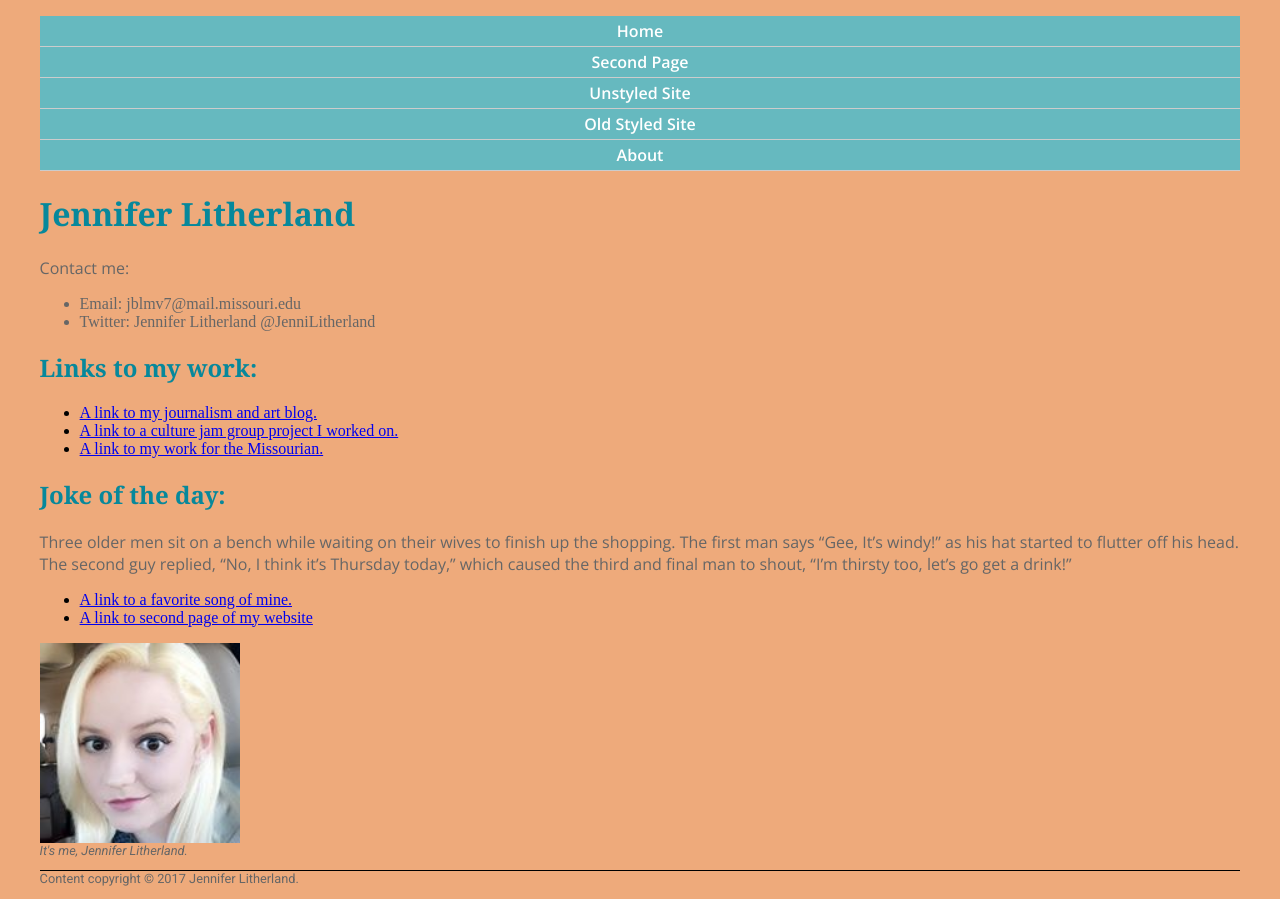
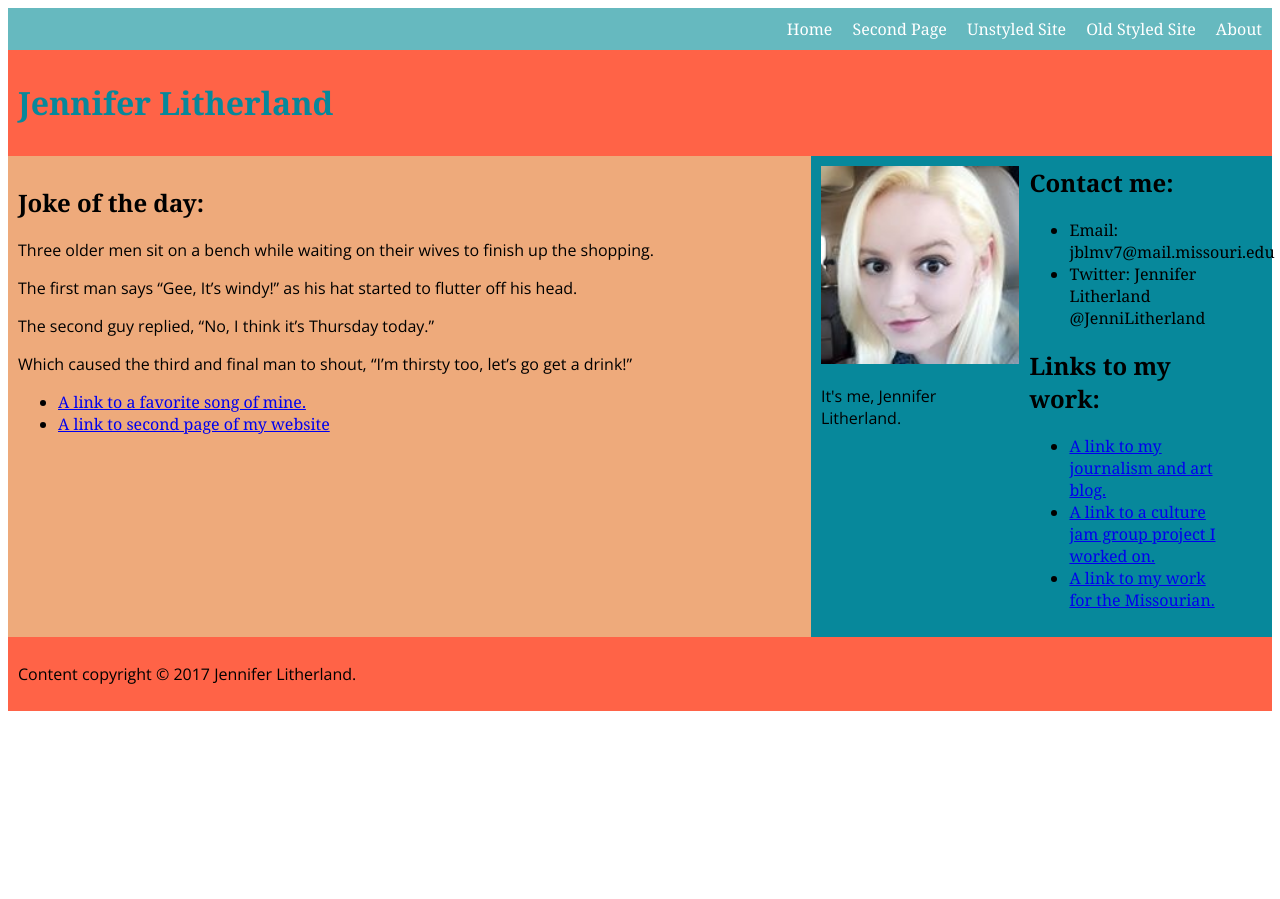
Before and after one commit to J4502-ss17/jenniferlitherland, a plain HTML site: page index.html in a window 1280 px wide. After the commit the page ends 800 px from the top, so only its background shows below. Drawn offline with nearby package versions, Linux system fonts and the light colour scheme; a web font is replaced by a local one.

Commit message:
Flexbox assignment

```diff
--- a/index.html
+++ b/index.html
@@ -1,56 +1,64 @@
-<!DOCTYPE html PUBLIC "-//W3C//DTD XHTML 1.0 Transitional//EN"
-   "http://www.w3.org/TR/xhtml1/DTD/xhtml1-transitional.dtd">
+<!DOCTYPE html>
 
-<html xmlns="http://www.w3.org/1999/xhtml">
-
+<html>
 <head>
-	<title>	Jennifer Litherland </title>
-	<meta http-equiv="content-type"
-		content="text/html;charset=utf-8" />
-<link href="https://fonts.googleapis.com/css?family=Open+Sans:400,400i,600|Roboto:400,400i,700|Suez+One" rel="stylesheet"/>
-    <link rel="stylesheet" type="text/css" href="style.css"/>
+	<title>Jennifer Litherland</title>
+	<meta http-equiv="content-type" content="text/html;charset=utf-8" />
+	<meta name="viewport" content="width=device-width, initial-scale=1">
+	<link href="https://fonts.googleapis.com/css?family=Open+Sans:400,400i,600|Roboto:400,400i,700|Suez+One" rel="stylesheet">
+	<link rel="stylesheet" href="style.css">
 </head>
 
 <body>
-<!--This is a comment. It won't show up in your browser, only in the page source-->
-<div id="container">
-    <ul id="nav">
+  <nav>
+    <ul class="navigation">
       <li><a href="index.html">Home</a></li>
       <li><a href="Index3.html">Second Page</a></li>
       <li><a href="oldindex.html">Unstyled Site</a></li>
-        <li><a href="oldindex2.html">Old Styled Site</a></li>
+      <li><a href="indexoldb.html">Old Styled Site</a></li>
       <li><a href="about.html">About</a></li>
     </ul>
-
+  </nav>
+  <div class="wrapper">
+  <header>
 	  <h1>Jennifer Litherland</h1>
-	<p> Contact me:</p>
+  </header>
+    <article>
+		<div class="image">
+      <a href="mailto:jblmv7@mail.missouri.edu">
+			     <img src="profile.jpg" alt="A picture of me, Jennifer Litherland"/>
+      </a>
+      <p class="caption">It's me, Jennifer Litherland.</p>
+		</div>
+		<div class="story">
+			<h2 class="first">Contact me:</h2>
       <ul id="nav2">
         <li>Email: jblmv7@mail.missouri.edu</li>
         <li>Twitter: Jennifer Litherland @JenniLitherland</li>
       </ul>
       <h2>Links to my work:</h2>
-  <ul id="nav3">
+      <ul>
         <li><a href="https://jenniferlitherlandblog.wordpress.com/">A link to my journalism and art blog.</a></li>
         <li><a href="http://hjlin8.wixsite.com/group10culturejam">A link to a culture jam group project I worked on.</a></li>
         <li><a href="https://www.columbiamissourian.com/users/profile/jblmv7/">A link to my work for the Missourian.</a></li>
       </ul>
+		</div>
+    </article>
 
+    <aside class="aside-1">
 		  <h2>Joke of the day:</h2>
-  <p>Three older men sit on a bench while waiting on their wives to finish up the shopping. The first man says “Gee, It’s windy!” as his hat started to flutter off his head. The second guy replied, “No, I think it’s Thursday today,” which caused the third and final man to shout, “I’m thirsty too, let’s go get a drink!” </p>
-
-  <ul id="nav4">
+      <p>Three older men sit on a bench while waiting on their wives to finish up the shopping. </p>
+      <p> The first man says “Gee, It’s windy!” as his hat started to flutter off his head.</p>
+      <p>The second guy replied, “No, I think it’s Thursday today.”</p>
+      <p> Which caused the third and final man to shout, “I’m thirsty too, let’s go get a drink!”</p>
+      <ul>
         <li><a href="https://www.youtube.com/watch?v=dQw4w9WgXcQ">A link to a favorite song of mine.</a></li>
         <li><a href="Index3.html">A link to second page of my website</a></li>
       </ul>
-
-  <a href="mailto:jblmv7@mail.missouri.edu">
-    <img src="profile.jpg" alt="A picture of me, Jennifer Litherland" title="Jennifer Litherland" width="200px"  />
-  </a>
-    <p class="caption">It's me, Jennifer Litherland.</p>
-
+	</aside>
+    <footer>
 		<p id="footer">Content copyright &copy; 2017 Jennifer Litherland.</p>
-    <!-- end container div -->
+	</footer>
   </div>
 </body>
-
 </html>
--- a/style.css
+++ b/style.css
@@ -1,110 +1,164 @@
-/*styles go here*/
+/*Typography*/
 
-p{
-  color: #666666;
-  font-family: 'Open Sans', Arial, sans-serif;
+body {
+    font-family: 'Suez One', Georgia, serif;
 }
 
-
-h1{
+h1 {
+    font-size: 2em;
     color: #07889B;
     font-family: 'Suez One', Georgia, serif;
 }
 
-h2{
-  color: #07889B;
-  font-family: 'Suez One', Georgia, serif;
+p {
+    font-size: 1em;
+    color: black;
+    font-family: 'Open Sans', Arial, sans-serif;
 }
 
-body {
-  background-color: #EEAA7B;
+/*Navigation styles*/
+
+.navigation{
+	list-style: none;
+	margin: 0;
+	background: #66B9BF;
+    padding: 0;
+    display: flex;
+	flex-flow: column;
 }
 
-#container {
-  width: 95%;
-  /*margin-top: 0;
-  margin-right: auto;
-  margin-bottom: 0;
-  margin-left: auto;
-  margin: 0 auto 0 auto;*/
-  margin: 0 auto;
+.navigation a {
+	text-decoration: none;
+	display: block;
+	color: white;
+    text-align:center;
+    padding: 10px;
+    border-bottom:1px solid black;
 }
 
-#nav {
-  padding: 0;
-  list-style-type: none;
-}
-
-#nav li{
-  margin: 0;
-  padding: 0;
-  border-bottom: 1px solid #ccc;
+.navigation li:last-of-type a{
+  border-bottom: none;
 }
 
 
-#nav a:link, #nav a:visited {
-  display: block;
-  color: #ffffff;
-  background-color: #66B9BF;;
-  font-weight: bold;
-  text-align: center;
-  text-decoration: none;
-  padding: 4px;
-  font-family: 'Open Sans', Arial, sans-serif;
+/*Image width*/
+
+img {
+    width: 100%;
 }
 
-#nav a:hover, #nav a:active {
-  background-color:#EEAA7B;
+/*Colors for different parts of page */
+
+header {
+  background: tomato;
 }
 
-#nav2 li{
-  color: #666666
+footer {
+  background:  tomato;
 }
 
-#nav3 li a:visited{
-  text-decoration: none;
-  font-family: 'Open Sans', Arial, sans-serif;
-  color: #666666;
+article {
+  background: #07889B;
 }
 
-#nav3 a:active {
-  text-decoration: none;
-  font-family: 'Open Sans', Arial, sans-serif;
-  color: #666666;
-}
-
-#nav4 li a:visited{
-  text-decoration: none;
-  font-family: 'Open Sans', Arial, sans-serif;
-  color: #666666;
-}
-
-#nav4 a:active {
-  text-decoration: none;
-  font-family: 'Open Sans', Arial, sans-serif;
-  color: #666666;
+.aside-1 {
+  background: #EEAA7B;
 }
 
 
+/*Setting up flexible boxes for our content*/
 
-.caption {
-  color:black;
-  font-family: 'Roboto', Arial, sans-serif;
-  margin-top: 0;
-  font-style: italic;
-  font-size: 0.8em;
-  text-align:left;
-  color: #666666;
+.wrapper {
+    display: flex;
+    flex-flow: row wrap;
 }
 
-#footer {
-  color:black;
-  font-family: 'Roboto', Arial, sans-serif;
-  font-size: 0.8em;
-  border-top: 1px solid black;
-  color: #666666;
+header, article, aside, footer {
+  flex: 1 100%;
+  padding: 10px;
 }
 
-img {
+/*These styles activate when the page is larger than 800px wide*/
+
+@media (min-width:800px) {
+
+    .navigation {
+        flex-flow: row wrap;
+        justify-content: flex-end;
+    }
+
+    .navigation a {
         border: none;
     }
+
+    .navigation a:hover {
+    	background: black;
+    }
+
+    aside {
+        flex: 1 auto;
+    }
+
+    article {
+		flex: 3 0px;
+	}
+
+    .aside-1 {
+        order: 1;
+    }
+
+    article {
+        order: 2;
+    }
+
+    .aside-2 {
+        order: 3;
+    }
+
+    footer {
+        order: 4;
+    }
+
+    /*These styles apply to the floated image technique*/
+
+            /*========================
+
+            img {
+                width: 45%;
+                float: left;
+                margin-right: 10px;
+            }
+
+            .first {
+                margin-top: 0;
+            }
+
+            =======================*/
+
+    /*These styles apply to the Flexbox image technique */
+
+    article {
+        display: flex;
+        flex-flow: row;
+        flex-wrap: wrap;
+    }
+
+    /*This code is for the first image attempt -- the object-fit property*/
+    /*img {
+        width: 45%;
+        object-fit: contain;
+    }*/
+
+    .image {
+        width: 45%;
+        margin-right: 10px;
+    }
+
+    .story {
+        width: 45%;
+    }
+
+    .first {
+        margin-top: 0;
+    }
+}
--- /dev/null
+++ b/styleoldb.css
@@ -0,0 +1,110 @@
+/*styles go here*/
+
+p{
+  color: #666666;
+  font-family: 'Open Sans', Arial, sans-serif;
+}
+
+
+h1{
+  color: #07889B;
+  font-family: 'Suez One', Georgia, serif;
+}
+
+h2{
+  color: #07889B;
+  font-family: 'Suez One', Georgia, serif;
+}
+
+body {
+  background-color: #EEAA7B;
+}
+
+#container {
+  width: 95%;
+  /*margin-top: 0;
+  margin-right: auto;
+  margin-bottom: 0;
+  margin-left: auto;
+  margin: 0 auto 0 auto;*/
+  margin: 0 auto;
+}
+
+#nav {
+  padding: 0;
+  list-style-type: none;
+}
+
+#nav li{
+  margin: 0;
+  padding: 0;
+  border-bottom: 1px solid #ccc;
+}
+
+
+#nav a:link, #nav a:visited {
+  display: block;
+  color: #ffffff;
+  background-color: #66B9BF;;
+  font-weight: bold;
+  text-align: center;
+  text-decoration: none;
+  padding: 4px;
+  font-family: 'Open Sans', Arial, sans-serif;
+}
+
+#nav a:hover, #nav a:active {
+  background-color:#EEAA7B;
+}
+
+#nav2 li{
+  color: #666666
+}
+
+#nav3 li a:visited{
+  text-decoration: none;
+  font-family: 'Open Sans', Arial, sans-serif;
+  color: #666666;
+}
+
+#nav3 a:active {
+  text-decoration: none;
+  font-family: 'Open Sans', Arial, sans-serif;
+  color: #666666;
+}
+
+#nav4 li a:visited{
+  text-decoration: none;
+  font-family: 'Open Sans', Arial, sans-serif;
+  color: #666666;
+}
+
+#nav4 a:active {
+  text-decoration: none;
+  font-family: 'Open Sans', Arial, sans-serif;
+  color: #666666;
+}
+
+
+
+.caption {
+  color:black;
+  font-family: 'Roboto', Arial, sans-serif;
+  margin-top: 0;
+  font-style: italic;
+  font-size: 0.8em;
+  text-align:left;
+  color: #666666;
+}
+
+#footer {
+  color:black;
+  font-family: 'Roboto', Arial, sans-serif;
+  font-size: 0.8em;
+  border-top: 1px solid black;
+  color: #666666;
+}
+
+img {
+  border: none;
+}
```
Also changed, not shown: indexoldb.html (added, +56 -0 lines). Lines whose indentation alone changed are shown as unchanged.
